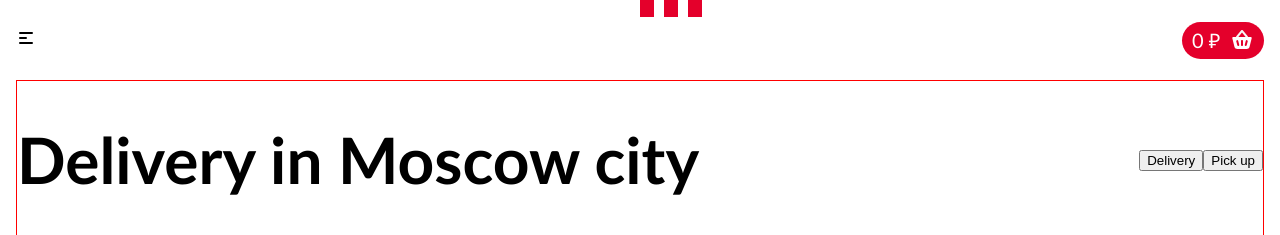
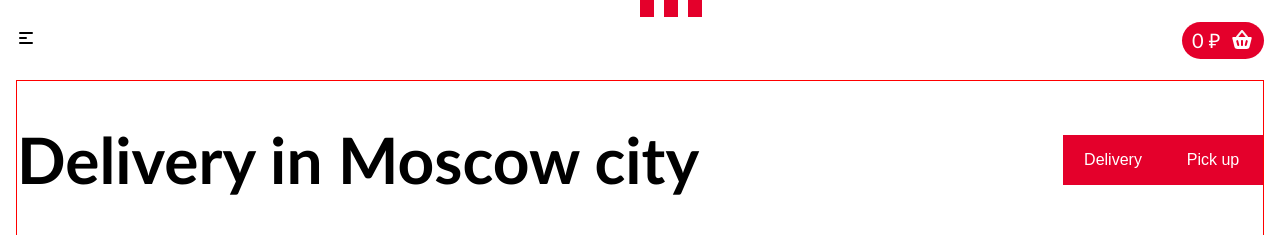
Before and after one commit to aivan3d66/food-shop, a React (Create React App) app: page / in a window 1280 px wide. Shown: the top 235 px of the page. Built offline with nearby package versions, Linux system fonts and the light colour scheme.

Commit message:
add Button default styles

```diff
--- a/src/components/UI/Button/component.js
+++ b/src/components/UI/Button/component.js
@@ -1,4 +1,17 @@
 import styled from 'styled-components'
 
 export const Button = styled.button`
+  min-width: 100px;
+  padding: 12px 14px;
+  color: #ffffff;
+  font-size: 16px;
+  line-height: 24px;
+  background-color: #E4002B;
+  border: 1px solid transparent;
+  cursor: pointer;
+  transition: 0.3s;
+
+  &:hover {
+    background-color: #b30000;
+  }
 `
```
